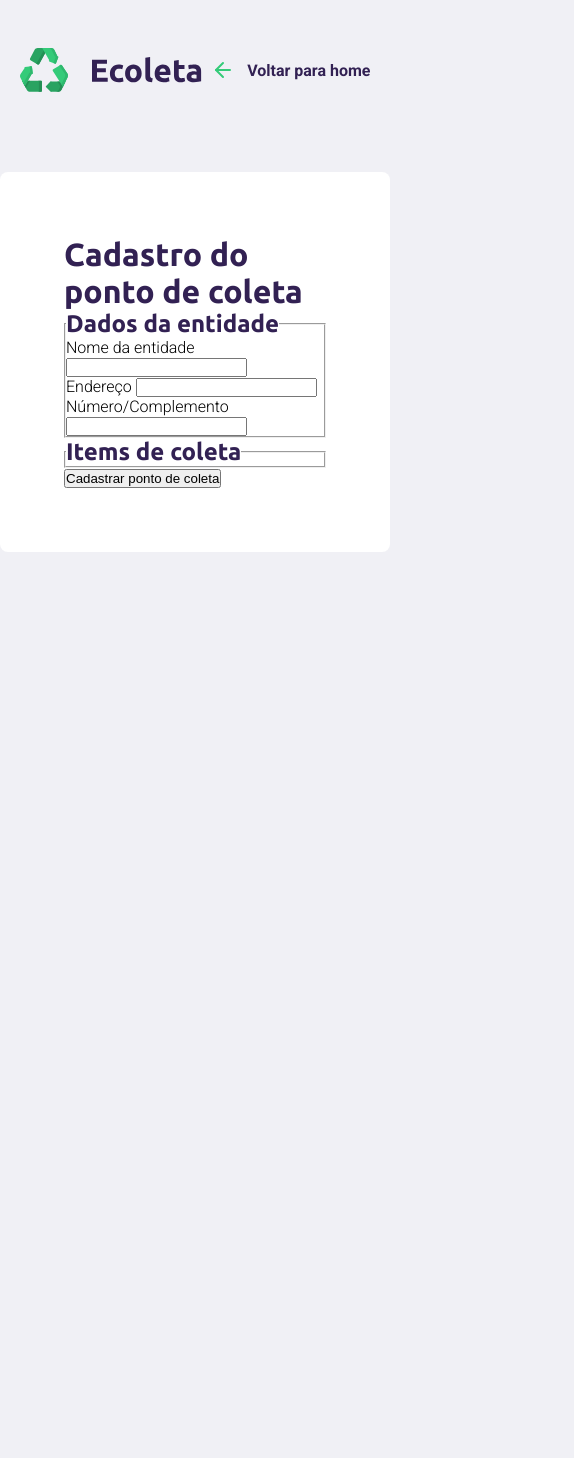
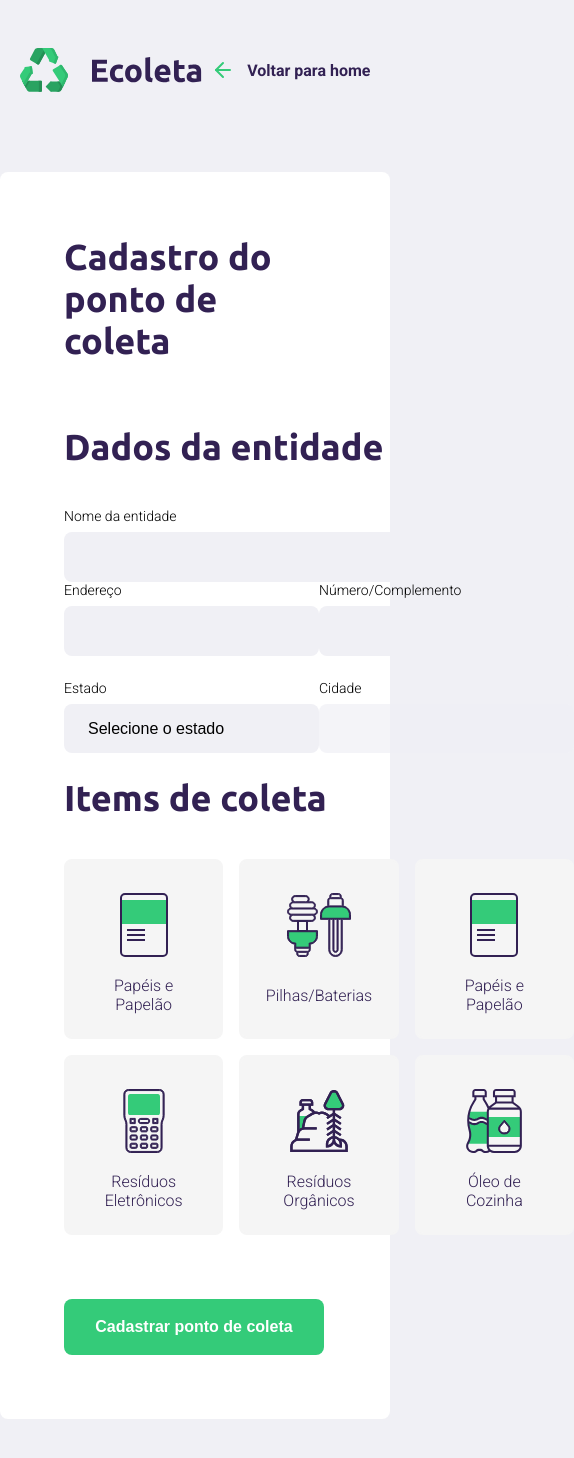
Before and after one commit to joseliosamy/ecoleta, a plain HTML site: page create-point.html in a window 390 px wide. Shown: the whole page, 574 px wide, since content can reach past the window. Before the commit the page ends 844 px from the top, so only its background shows below. Drawn offline with Linux system fonts and the light colour scheme; no server answers.

Commit message:
Version 3.0 - Finished page create point

```diff
--- a/create-point.html
+++ b/create-point.html
@@ -25,28 +25,74 @@
 
             <div class="field">
                 <label for="name">Nome da entidade</label>
-                <input type="text" name="name">
+                <input type="text" name="name" required
             </div>
             <div class="field-group">
                 <div class="field">
                     <label for="address">Endereço</label>
-                    <input type="text" name="address">
+                    <input type="text" name="address" required>
                 </div>
                 <div class="field">
                     <label for="address2">Número/Complemento</label>
-                    <input type="text" name="address2">
+                    <input type="text" name="address2" required>
                 </div>
             </div>
-        </fieldset>
+            <div class="field-group">
+                <div class="field">
+                    <label for="state">Estado</label>
+                    <select name="uf" required>
+                        <option value="">Selecione o estado</option>
+                    </select>
 
-        <fieldset>
+                    <input type="hidden" name="state">
+                </div>
+                <div class="field">
+                    <label for="city">Cidade</label>
+                    <select name="city" disabled required>Selecione a cidade</select>
+                </div>
+
+            </div>
+
             <legend>
                 <h2>Items de coleta</h2>
             </legend>
+
+            <div class="items-grid">
+                <li data-id="1">
+                    <img src="/assets/papeis-papelao.svg" alt="Papéis e Papelão">
+                    <span>Papéis e Papelão</span>
+                </li>
+
+                <li data-id="2">
+                    <img src="/assets/lampadas.svg" alt="Pilhas e Baterias">
+                    <span>Pilhas/Baterias</span>
+                </li>
+
+                <li data-id="3">
+                    <img src="/assets/papeis-papelao.svg" alt="Papéis e Papelão">
+                    <span>Papéis e Papelão</span>
+                </li>
+
+                <li data-id="4">
+                    <img src="/assets/eletronicos.svg" alt="Resíduos Eletrônicos">
+                    <span>Resíduos Eletrônicos</span>
+                </li>
+
+                <li data-id="5">
+                    <img src="/assets/organicos.svg" alt="Resíduos Orgânicos">
+                    <span>Resíduos Orgânicos</span>
+                </li>
+
+                <li data-id="6">
+                    <img src="/assets/oleo.svg" alt="Óleo de Cozinha">
+                    <span>Óleo de Cozinha</span>
+                </li>
+            </div>
+            <input type="hidden" name="items">
         </fieldset>
         <button type="submit">Cadastrar ponto de coleta</button>
     </form>
 
-
+    <script src="/scripts/create-point.js"></script>
 </body>
 </html>
--- /dev/null
+++ b/scripts/create-point.js
@@ -0,0 +1,71 @@
+function populateUFs(){
+    const ufSelect = document.querySelector("select[name=uf]")//observando o select que tenha o noame "uf"
+
+    // fetch vai no site da api, caso dê tudo certo o then vai responder, os dados essa resposta vai ser "transformado" em uma json através de uma função anônima, tendo sucesso o proximo then vai através de um for, atribuir um valor do states ao parametro states e se repetir até o fim do array de estados da api, e logo após isso atribuir na const ufSelect, o objeto state id a cada (state) e inserir no html com a tag option
+    fetch("https://servicodados.ibge.gov.br/api/v1/localidades/estados")
+    .then((res) => {return res.json()})
+    .then((states) => {
+        for(state of states){
+            ufSelect.innerHTML += `<option value="${state.id}">${state.nome}</option>`
+        }
+    })
+}
+populateUFs()
+
+
+function getCities(event){
+    const citySelect = document.querySelector("select[name=city]")
+    const stateInput = document.querySelector("input[name=state]")
+
+    const ufValue = event.target.value
+    const url = `https://servicodados.ibge.gov.br/api/v1/localidades/estados/${ufValue}/municipios`
+
+    const indexOfSelectedState = event.target.selectedIndex
+    stateInput.value = event.target.options[indexOfSelectedState].text
+
+    citySelect.innerHTML = "<option>Selecione a cidade</option>"
+    citySelect.disabled = false
+    fetch(url)
+    .then((res) => {return res.json()})
+    .then((cities) => {
+        for(city of cities){
+            citySelect.innerHTML += `<option value="${city.nome}">${city.nome}</option>`
+        }
+        citySelect.disabled = false
+    })
+
+
+}
+document
+    .querySelector("select[name=uf]")
+    .addEventListener("change", getCities)
+
+const itemsToCollect = document.querySelectorAll(".items-grid li");
+for(item of itemsToCollect){
+    item.addEventListener("click", handleSelectedItem)
+}
+
+const collectedItems = document.querySelector("input[name=items]")
+
+let selectedItems = []
+
+function handleSelectedItem(event){
+    const itemLi = event.target
+    const itemId = event.target.dataset.id;
+    itemLi.classList.toggle("selected")
+    const alreadySelected = selectedItems.findIndex( (item) => {
+        const itemFound = item == itemId
+        return itemFound
+    })
+    if(alreadySelected >= 0){
+        const filteredItems = selectedItems.filter((item) => {
+            const itemIsDifferent = item != itemId
+            return itemIsDifferent
+        })
+        selectedItems = filteredItems
+        console.log(selectedItems)
+    } else{
+        selectedItems.push(itemId)
+    }
+   collectedItems.value = selectedItems
+}
--- a/styles/create-point.css
+++ b/styles/create-point.css
@@ -31,3 +31,94 @@ form{
     max-width: 730px;
     margin: 80px auto;
 }
+form h1{
+    font-size: 36px;
+}
+form fieldset{
+    margin-top: 64px;
+    border: none;
+}
+form legend{
+    margin-bottom: 40px;
+}
+form legend{
+    font-size: 24px;
+}
+form .field{
+    flex: 1;
+    display: flex;
+    flex-direction: column;
+    margin-bottom: 24px;
+}
+form .field-group{
+    display: flex;
+}
+form input, form select{
+    background-color: #f0f0f5;
+    border: none;
+    padding: 16px 24px;
+    font-size: 16px;
+    border-radius: 8px;
+}
+form select{
+    -webkit-appearance: none;
+    -moz-appearance: none;
+    appearance: none;
+}
+form label{
+    font-size: 14px;
+    margin-bottom: 8px;
+}
+form .field-group + .field{
+    margin-left: 24px;
+}
+form button{
+    width: 260px;
+    height: 56px;
+    background-color: var(--primary-color);
+    border-radius: 8px;
+    color: white;
+    font-weight: bold;
+    font-size: 16px;
+    border: none;
+    margin-top: 40px;
+    transition: background-color 400ms;
+}
+form button:hover{
+    background-color: #2fb86e;
+}
+.items-grid{
+    display: grid;
+    grid-template-columns: 1fr 1fr 1fr;
+    grid-template-rows: 1fr 1fr;
+    gap: 16px;
+}
+.items-grid li{
+    height: 180px;
+    padding: 32px 24px 16px;
+    background-color: #f5f5f5;
+    list-style: none;
+    border: 2px solid #f5f5f5;
+    display: flex;
+    flex-direction: column;
+    align-items: center;
+    justify-content: space-between;
+    text-align: center;
+    cursor: pointer;
+    border-radius: 8px;
+}
+.items-grid li.selected{
+    background-color: #e1faec;
+    border: 2px solid #34cb79;
+}
+.items-grid li img,
+.items-grid li span{
+    pointer-events: none;
+}
+.items-grid li span{
+    margin-top: 12px;
+    flex: 1;
+    display: flex;
+    align-items: center;
+    color: var(--title-color);
+}
```
Also changed, not shown: index.html (+1 -1 lines).
